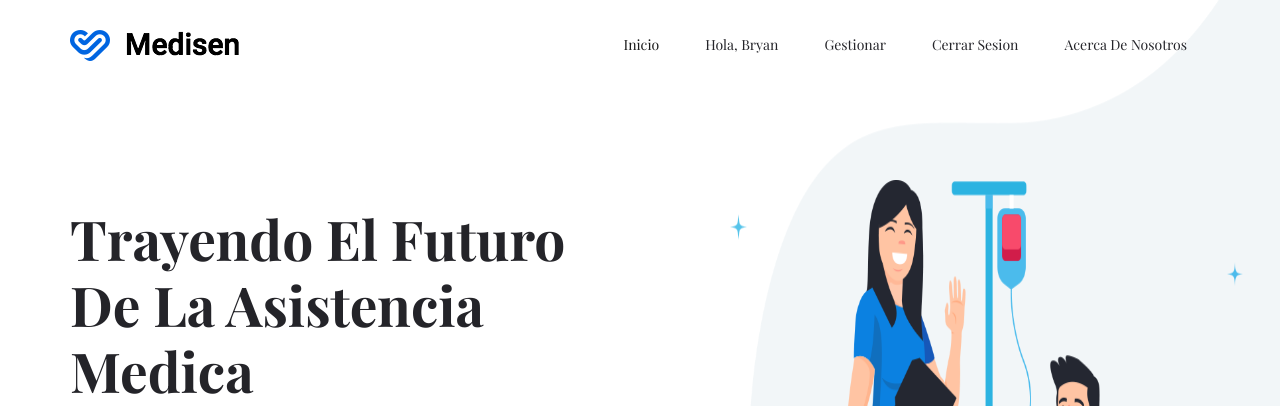
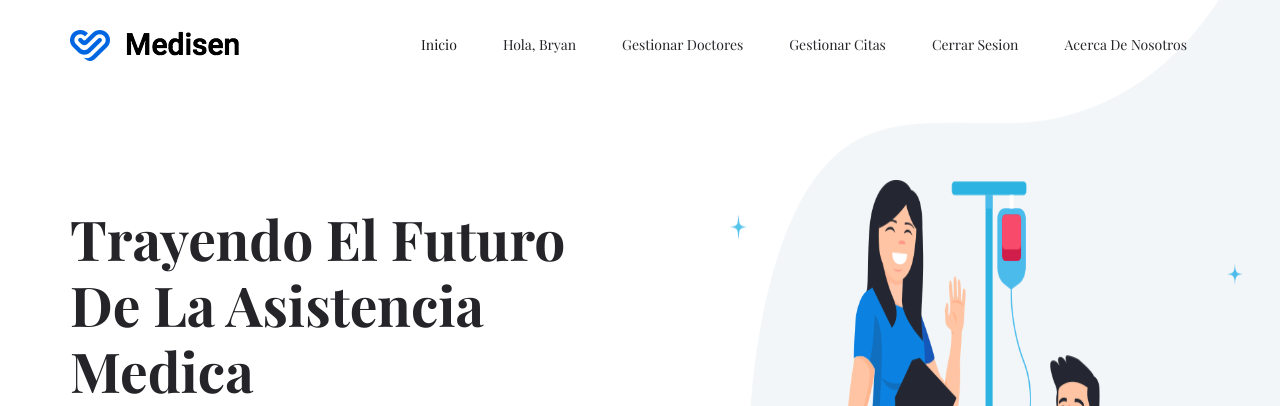
Before and after one commit to Bryan-Gallegos/Pweb2, a Django app: page / in a window 1280 px wide. Shown: the top 406 px of the page. Run offline with Django 3.2, Linux system fonts and the light colour scheme; a user stored in the database is signed in; data comes from the database, SQL or seed files in the repository; both versions use the stored data as it was after the commit; some libraries are stand-ins or nearby versions.

Commit message:
Se hicieron cambios generando arreglando detalles en aalgunos html

```diff
--- a/ProyectoEmpresa/CitasMedicas/src/CitasMedicas/accounts/urls.py
+++ b/ProyectoEmpresa/CitasMedicas/src/CitasMedicas/accounts/urls.py
@@ -21,4 +21,5 @@ urlpatterns=[
     #User
     path('ver_citas',views.ver_citas,name='ver_citas'),
     #Admin
+    path('manage_cites',views.manage_cites,name='manage_cites'),
 ]
--- a/ProyectoEmpresa/CitasMedicas/src/CitasMedicas/accounts/views.py
+++ b/ProyectoEmpresa/CitasMedicas/src/CitasMedicas/accounts/views.py
@@ -16,6 +16,9 @@ from datetime import date
 from datetime import datetime
 
 # Create your views here.
+
+def manage_cites(request):
+    return render(request,'manage_cites.html',{})
 
 def ver_citas(request):
     cites=[cite for cite in Cite.objects.all()]
--- a/ProyectoEmpresa/CitasMedicas/src/CitasMedicas/templates/index.html
+++ b/ProyectoEmpresa/CitasMedicas/src/CitasMedicas/templates/index.html
@@ -43,7 +43,10 @@
                                 </li>
                                 {% if user.is_superuser %}
                                 <li class="nav-item">
-                                    <a class="nav-link" href="accounts/manage">Gestionar</a>
+                                    <a class="nav-link" href="accounts/manage">Gestionar Doctores</a>
+                                </li>
+                                <li class="nav-item">
+                                    <a class="nav-link" href="accounts/manage_cites">Gestionar Citas</a>
                                 </li>
                                 {% else %}
                                 <li class="nav-item">
--- a/ProyectoEmpresa/CitasMedicas/src/CitasMedicas/templates/register.html
+++ b/ProyectoEmpresa/CitasMedicas/src/CitasMedicas/templates/register.html
@@ -51,7 +51,7 @@
                 <div class="field-group">
                     <span class="fa fa-lock" aria-hidden="true"></span>
                     <div class="wthree-field">
-                        <input name="password1" type="text" placeholder="Password" >
+                        <input name="password1" type="Password" placeholder="Password" >
                     </div>
                 </div>
                 <div class="field-group">
```
Also changed, not shown: ProyectoEmpresa/CitasMedicas/src/CitasMedicas/db.sqlite3.
